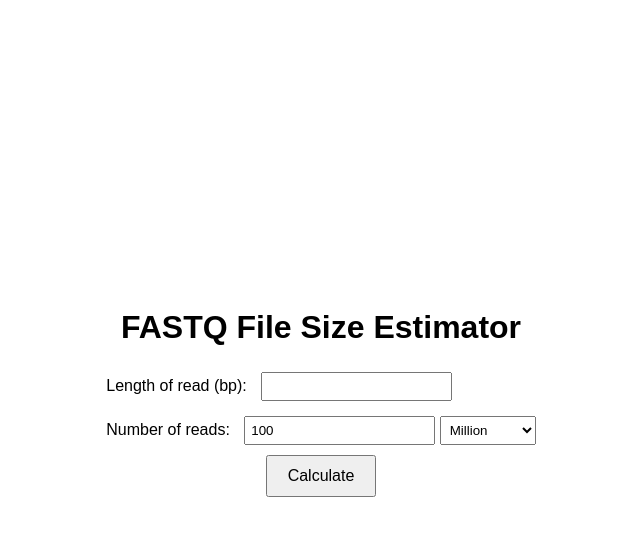
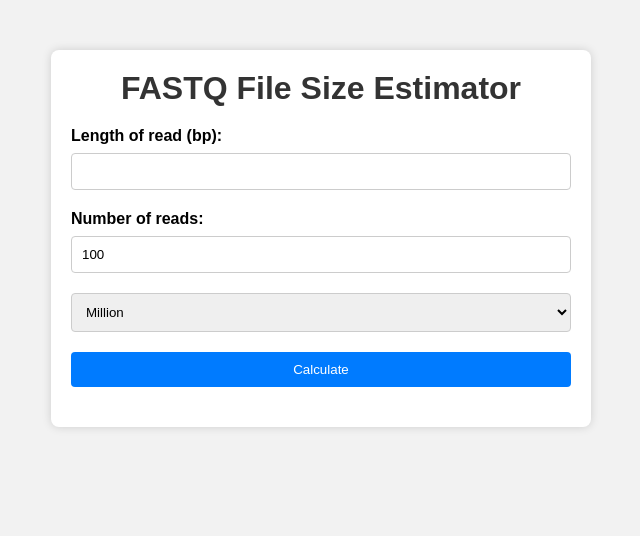
Before and after one commit to sbooeshaghi/seq.run, a plain HTML site: page index.html in a window 1280 px wide. Shown: the whole page, without its empty margins (319-959 px from the left). Drawn offline with Linux system fonts and the light colour scheme.

Commit message:
made it beautiful

```diff
--- a/index.html
+++ b/index.html
@@ -2,18 +2,19 @@
 <html>
   <head>
     <title>FASTQ File Size Estimator</title>
+    <meta name="viewport" content="width=device-width, initial-scale=1.0" />
     <link rel="stylesheet" href="styles.css" />
   </head>
   <body>
     <div class="container">
       <h1>FASTQ File Size Estimator</h1>
 
-      <div class="input-container">
+      <div>
         <label for="basesPerRead">Length of read (bp):</label>
         <input type="number" id="basesPerRead" min="1" required />
       </div>
 
-      <div class="input-container">
+      <div>
         <label for="numberOfReads">Number of reads:</label>
         <input
           type="number"
--- a/styles.css
+++ b/styles.css
@@ -1,54 +1,95 @@
-body {
-    display: flex;
-    justify-content: center;
-    align-items: center;
-    min-height: 100vh;
+/* Basic Reset */
+body,
+h1,
+h2,
+div,
+label,
+input,
+button {
   margin: 0;
-    font-family: Arial, sans-serif;
+  padding: 0;
 }
 
-  .container {
-    text-align: center;
+/* Body Styling */
+body {
+  font-family: Arial, sans-serif;
+  background-color: #f2f2f2;
 }
 
+/* Container */
+.container {
+  max-width: 500px;
+  margin: 50px auto;
+  background-color: #ffffff;
+  padding: 20px;
+  box-shadow: 0px 0px 10px 0px #00000026;
+  border-radius: 8px;
+}
+
+/* Heading */
 h1 {
   text-align: center;
+  margin-bottom: 20px;
+  color: #333;
 }
 
-  .input-container {
-    margin-top: 10px;
-    text-align: left;
+/* Form elements */
+label {
+  display: block;
+  margin-bottom: 8px;
+  font-weight: bold;
 }
 
-  label {
-    display: inline-block;
-    margin-right: 10px;
+input[type="number"] {
+  width: 100%;
+  padding: 10px;
+  margin-bottom: 20px;
+  border: 1px solid #ccc;
+  border-radius: 4px;
+  box-sizing: border-box; /* Add this property */
 }
-
-  input[type="number"],
-  select {
-    margin-top: 5px;
-    padding: 5px;
+select{
+  width: 100%;
+  padding: 10px;
+  margin-bottom: 20px;
+  border: 1px solid #ccc;
+  border-radius: 4px;
+  box-sizing: border-box; /* Add this property */
 }
 
 button {
-    margin-top: 10px;
-    padding: 10px 20px;
-    font-size: 16px;
+  display: block;
+  width: 100%;
+  padding: 10px;
+  background-color: #007bff;
+  color: #fff;
+  border: none;
+  border-radius: 4px;
 }
 
-  ul {
-    list-style-type: none;
-    padding: 0;
-    margin-top: 10px;
-    text-align: left;
+button:hover {
+  background-color: #0056b3;
 }
 
-  li {
-    margin-bottom: 5px;
+/* Result styling */
+#result {
+  margin-top: 20px;
 }
 
-  p {
-    margin-top: 10px;
-    text-align: left;
+#result div {
+  padding: 10px;
+  border-bottom: 1px solid #ccc;
 }
+
+
+@media (max-width: 768px) {
+    .container {
+        width: 90%;
+        padding: 30px;
+    }
+
+    input[type="text"], button {
+        font-size: 20px;
+        padding: 15px 10px;
+    }
+}
```
Lines whose indentation alone changed are shown as unchanged.
